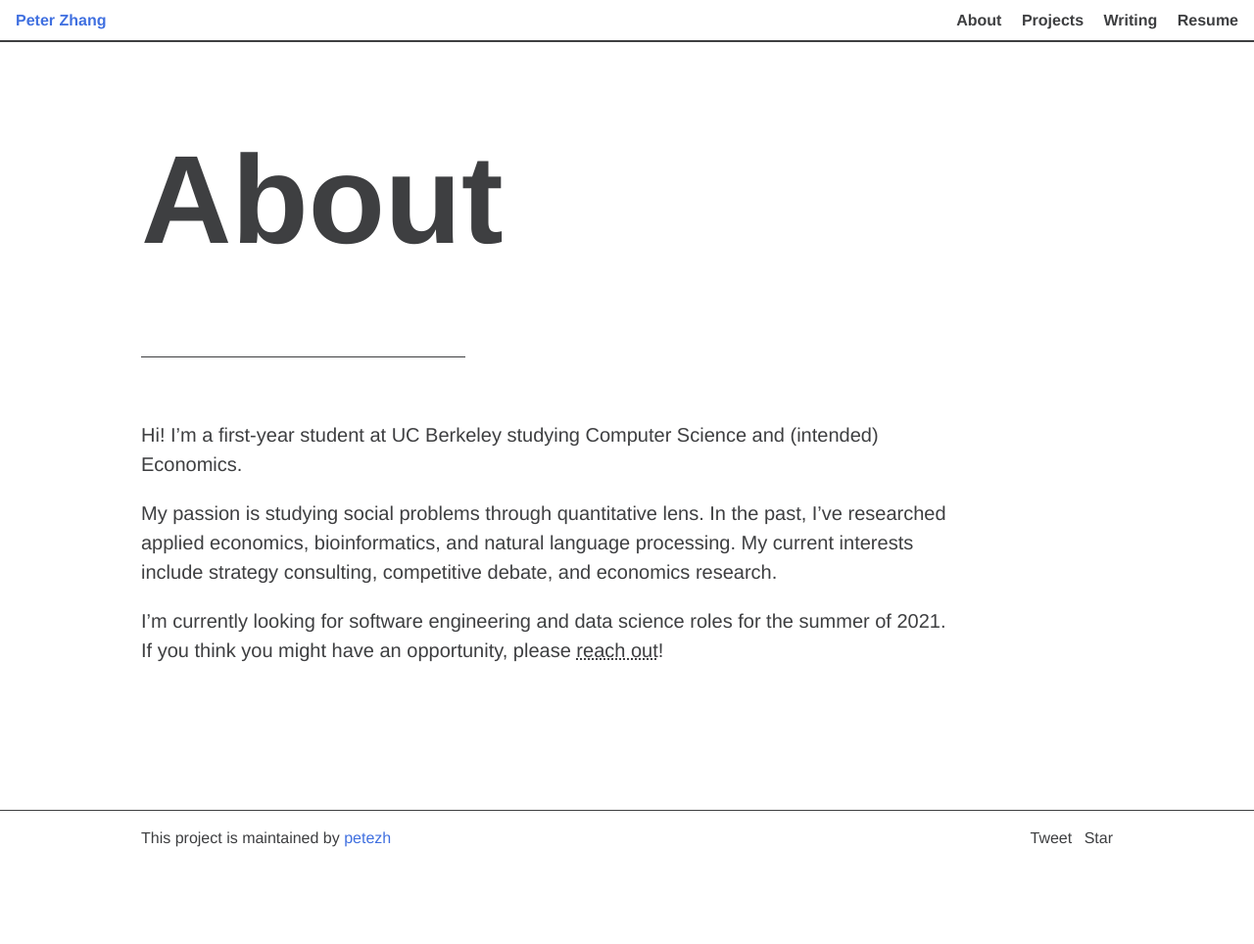
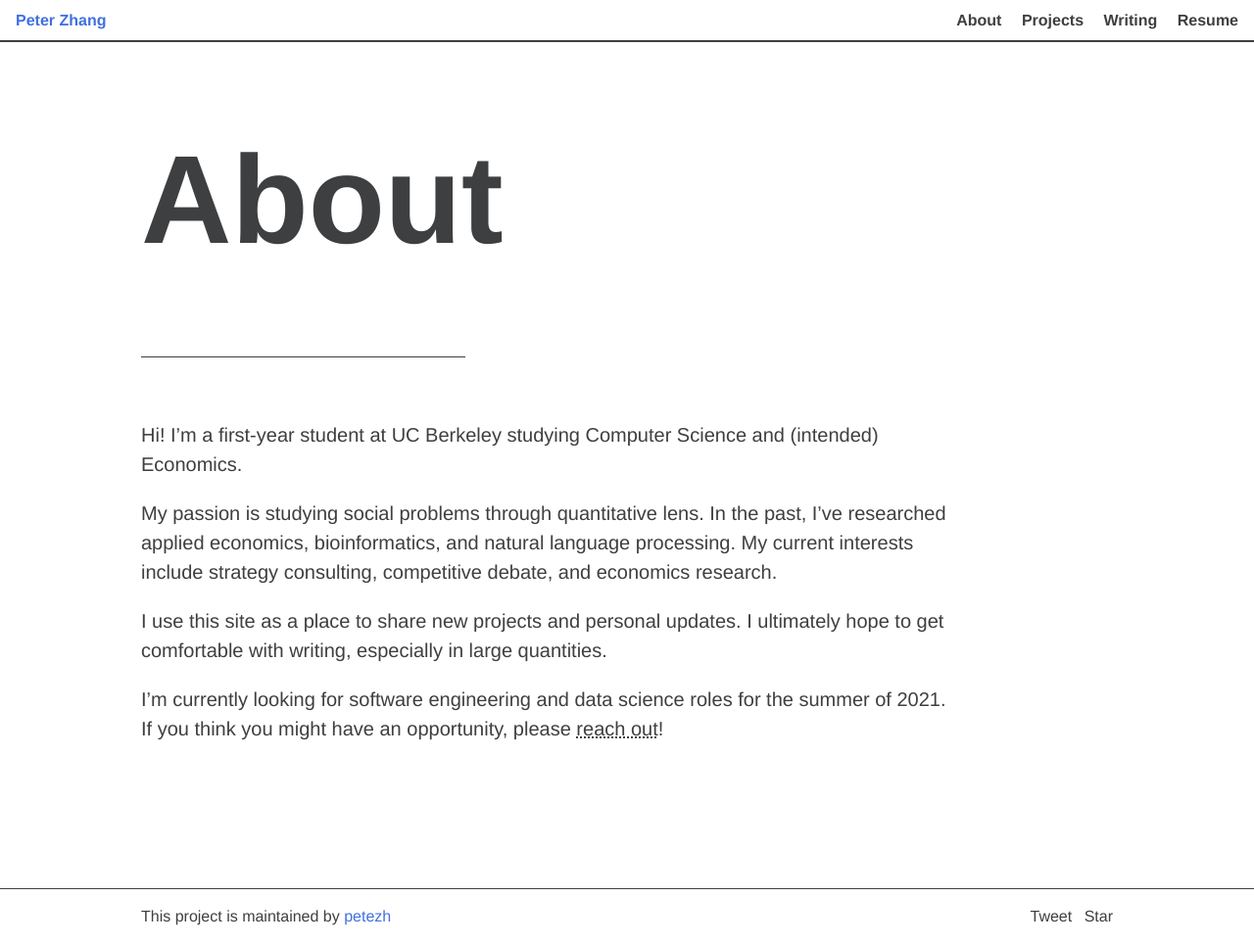
Before and after one commit to poweron-pixel/source-pajak-balikpapan-online, a Jekyll site: the page built from about.md, in a window 1280 px wide. Shown: the whole page at 98% size. Built offline with Jekyll 4.4.1, drawn with Linux system fonts in a browser that asks for light colours; comment, search, counter and statistics services are not loaded; before the commit the page ends 900 px from its top, so only the background shows below that.

Commit message:
Update about.md

```diff
--- a/about.md
+++ b/about.md
@@ -8,4 +8,6 @@ Hi! I'm a first-year student at UC Berkeley studying Computer Science and (inten
 
 My passion is studying social problems through quantitative lens. In the past, I've researched applied economics, bioinformatics, and natural language processing. My current interests include strategy consulting, competitive debate, and economics research.
 
+I use this site as a place to share new projects and personal updates. I ultimately hope to get comfortable with writing, especially in large quantities.
+
 I'm currently looking for software engineering and data science roles for the summer of 2021. If you think you might have an opportunity, please [reach out](mailto:petez@berkeley.edu)!
```
